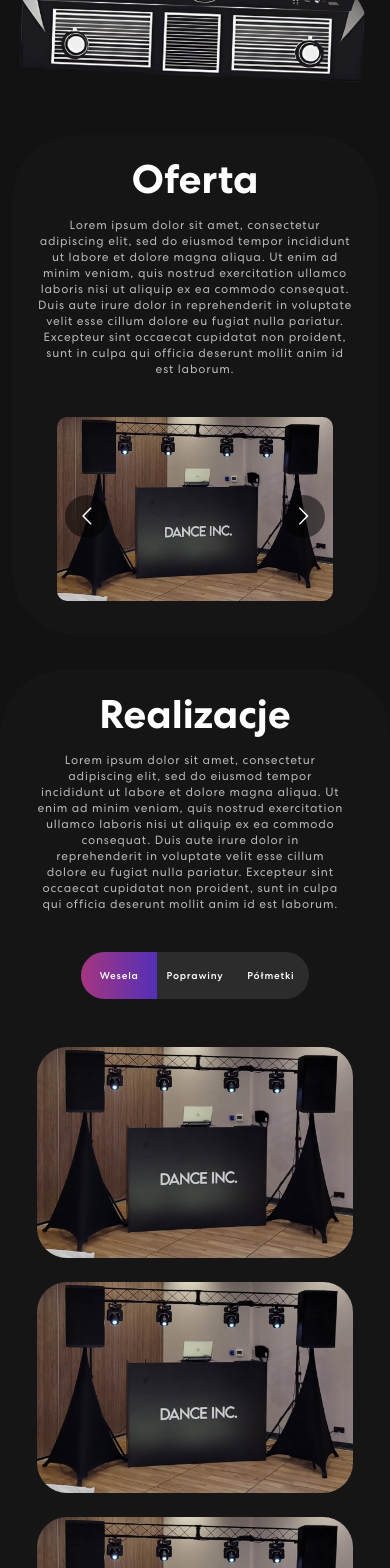
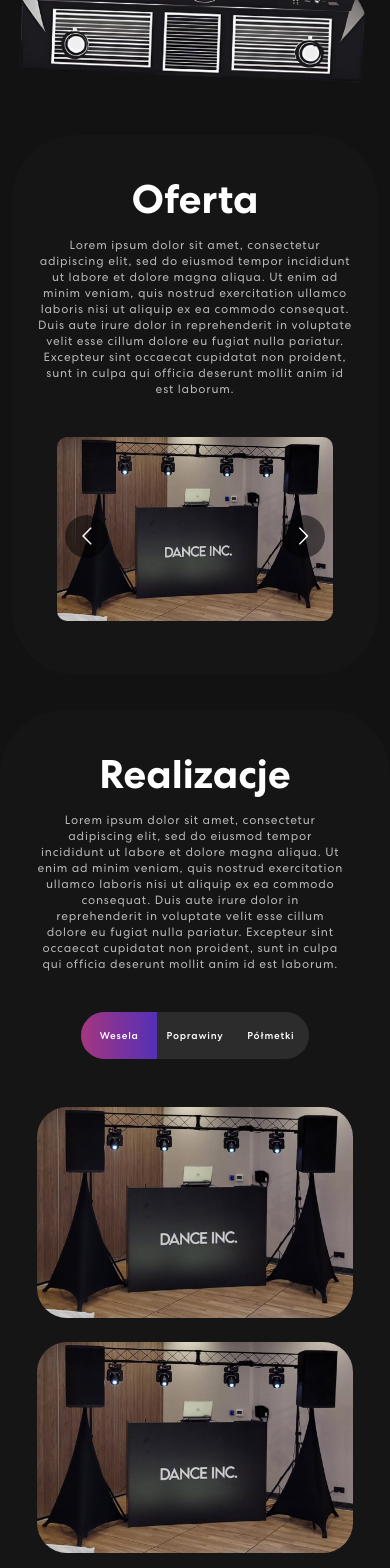
Before and after one commit to jaqp1/danceinc, a React (Vite) app in the folder portfolio-app2/: page / in a window 390 px wide. Shown: the part 840-2408 px from the top of the page. Built offline with nearby package versions, Linux system fonts and the light colour scheme.

Commit message:
minor fixes.

```diff
--- a/portfolio-app2/src/App.css
+++ b/portfolio-app2/src/App.css
@@ -423,8 +423,10 @@ nav.navbar .me-auto{
     background-color: #151515;
     border-radius: 64px;
     text-align: center;
-    padding: 20px 25px;
+    padding: 40px 25px;
+    margin:0;
     margin-top: -60px;
+
   }
   body{
     padding: 0;
@@ -596,12 +598,11 @@ nav.navbar .me-auto{
     font-weight: 700;
   }
   .realizacja{
-    padding: 30px 30px 0px 0;
     margin: 15px 0 -50px 0 ;
     background-color: #151515;
     border-radius: 64px;
     text-align: center;
-    padding: 20px 25px;
+    padding: 40px 25px;
   }
   .realizacja p{
     font-size: 12px;
@@ -707,6 +708,11 @@ nav.navbar .me-auto{
   height: 100%;
   position: absolute;
 }
+@media (max-width: 576px){
+  .contact{
+    margin-top: 16%;
+  }
+}
 /* Footer */
 .footer{
   padding: 0 0 20px 0;
@@ -743,7 +749,7 @@ footer .logo{
     justify-content: center;
   }
   .footer .logo{
-    width: 15%;
+    width: 18%;
   }
   .footer img{
     width:0;
```
